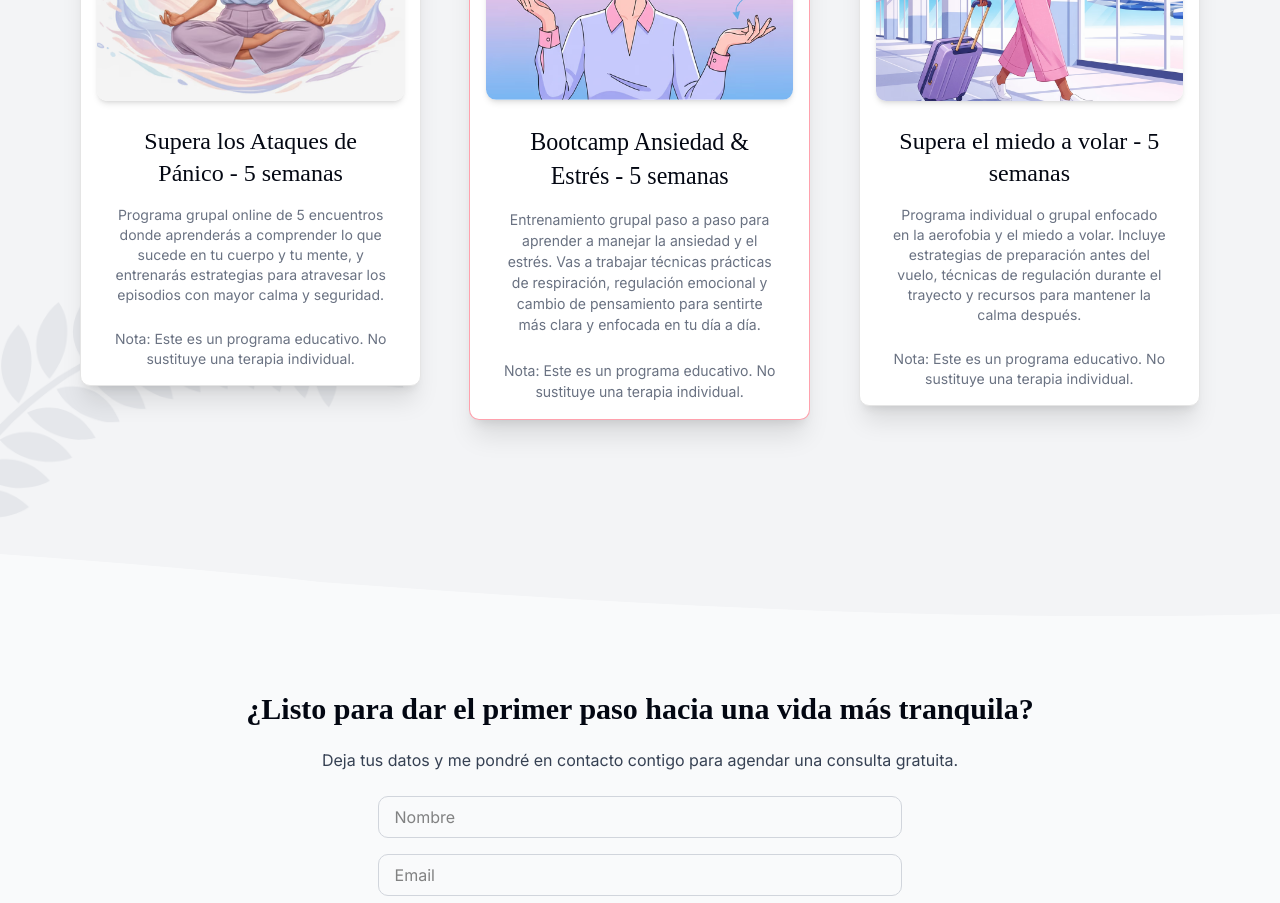
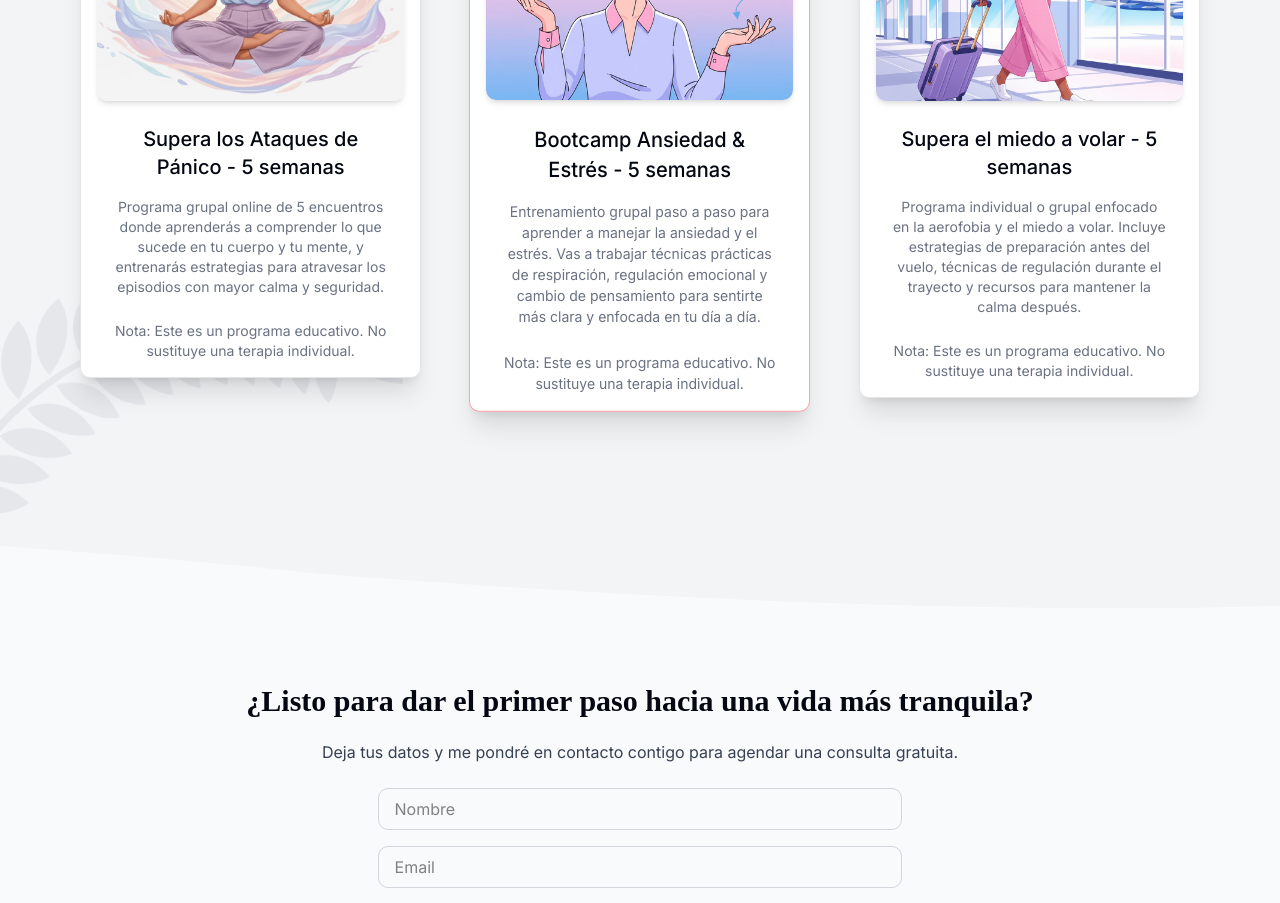
Before and after one commit to Alejopizarro/carolina-scotti, a Next.js app: page /contacto in a window 1280 px wide. Shown: the part 1340-2243 px from the top of the page. Built offline with nearby package versions, Linux system fonts and the light colour scheme; a web font is replaced by a local one.

Commit message:
fix fonts weights

```diff
--- a/components/courses.tsx
+++ b/components/courses.tsx
@@ -3,11 +3,11 @@ import CoursesGrid from "./ui/courses-grid";
 const Courses = () => {
   return (
     <div className="flex flex-col sm:items-center justify-center max-w-6xl mx-auto p-4 sm:py-16 sm:text-center gap-6">
-      <p className="text-xs md:text-md text-rose-400 font-semibold">
+      <p className="text-sm sm:text-md text-rose-500 font-light font-serif">
         Además de las sesiones individuales, también ofrezco programas grupales
         online sobre ansiedad y estrés
       </p>
-      <h2 className="text-[2.10rem] leading-none md:text-5xl text-gray-950 font-semibold font-italic ">
+      <h2 className="text-[2.10rem] leading-none md:text-5xl text-gray-950 font-semibold font-italic">
         Programas de acompañamiento grupales
       </h2>
       <CoursesGrid />
--- a/components/services.tsx
+++ b/components/services.tsx
@@ -69,7 +69,7 @@ const Services = () => {
                 <div className="bg-rose-300 w-1 h-28 sm:h-20 rounded-full mb-2" />
               </div>
               <div className="flex flex-col">
-                <h3 className="text-xl font-semibold font-mono mb-2 text-gray-950">
+                <h3 className="text-xl font-medium font-mono mb-2 text-gray-950">
                   Agenda tu llamada de evaluación (15 min)
                 </h3>
                 <p className="text-gray-600">
@@ -88,7 +88,7 @@ const Services = () => {
                 <div className="bg-rose-300 w-1 h-26 sm:h-25 rounded-full mb-2" />
               </div>
               <div className="flex flex-col">
-                <h3 className="text-xl font-semibold font-mono mb-2 text-gray-950">
+                <h3 className="text-xl font-medium font-mono mb-2 text-gray-950">
                   Primera sesión: entendemos tu historia y definimos objetivos
                 </h3>
                 <p className="text-gray-600">
@@ -107,7 +107,7 @@ const Services = () => {
                 />
               </div>
               <div className="flex flex-col">
-                <h3 className="text-xl font-semibold font-mono mb-2 text-gray-950">
+                <h3 className="text-xl font-medium font-mono mb-2 text-gray-950">
                   Plan a medida
                 </h3>
                 <p className="text-gray-600">
--- a/components/ui/courses-grid.tsx
+++ b/components/ui/courses-grid.tsx
@@ -2,7 +2,7 @@ import Image from "next/image";
 
 const CoursesGrid = () => {
   return (
-    <div className="grid grid-cols-1 sm:grid-cols-3 gap-12 w-full text-center mt-2 sm:mt-12">
+    <div className="grid grid-cols-1 sm:grid-cols-3 gap-12 w-full sm:text-center mt-2 sm:mt-12">
       <div className="flex flex-col border h-fit bg-white rounded-lg shadow-xl p-4">
         <Image
           src="/supera-ataques-de-panico.avif"
@@ -12,7 +12,7 @@ const CoursesGrid = () => {
           className="rounded-lg shadow-md h-60 object-cover mb-6"
         />
         <div className="flex flex-col gap-2 px-4">
-          <a className="transition duration-200 cursor-pointer hover:underline hover:text-rose-300 text-2xl mb-2 text-gray-950">
+          <a className="transition duration-200 cursor-pointer hover:underline font-mono font-medium hover:text-rose-300 text-2xl sm:text-xl mb-2 text-gray-950">
             Supera los Ataques de Pánico - 5 semanas
           </a>
           <p className="text-gray-500 text-sm mb-4">
@@ -35,7 +35,7 @@ const CoursesGrid = () => {
           className="rounded-lg shadow-md h-60 object-cover mb-6"
         />
         <div className="flex flex-col gap-2 px-4">
-          <a className="hover:underline transition duration-200 cursor-pointer  hover:text-rose-300 text-2xl mb-2 text-gray-950">
+          <a className="hover:underline transition duration-200 cursor-pointer  hover:text-rose-300 font-mono font-medium text-2xl sm:text-xl mb-2 text-gray-950">
             Bootcamp Ansiedad & Estrés - 5 semanas
           </a>
           <p className="text-gray-500 text-sm mb-4">
@@ -59,7 +59,7 @@ const CoursesGrid = () => {
           className="rounded-lg shadow-md h-60 object-cover mb-6"
         />
         <div className="flex flex-col gap-2 px-4">
-          <a className="hover:underline transition duration-200 cursor-pointer hover:text-rose-300 text-2xl mb-2 text-gray-950">
+          <a className="hover:underline transition duration-200 cursor-pointer hover:text-rose-300 text-2xl sm:text-xl mb-2 font-mono font-medium text-gray-950">
             Supera el miedo a volar - 5 semanas
           </a>
           <p className="text-gray-500 text-sm mb-4">
```
